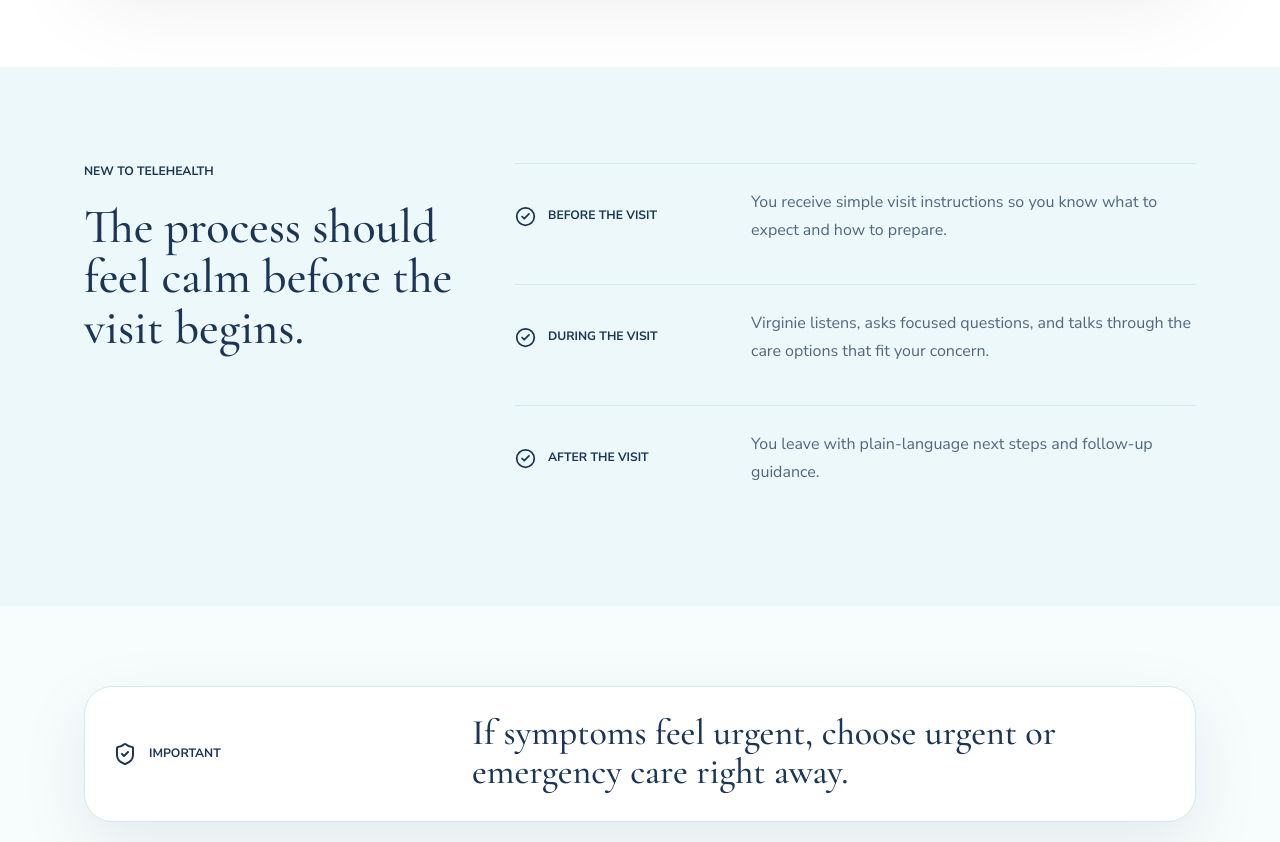
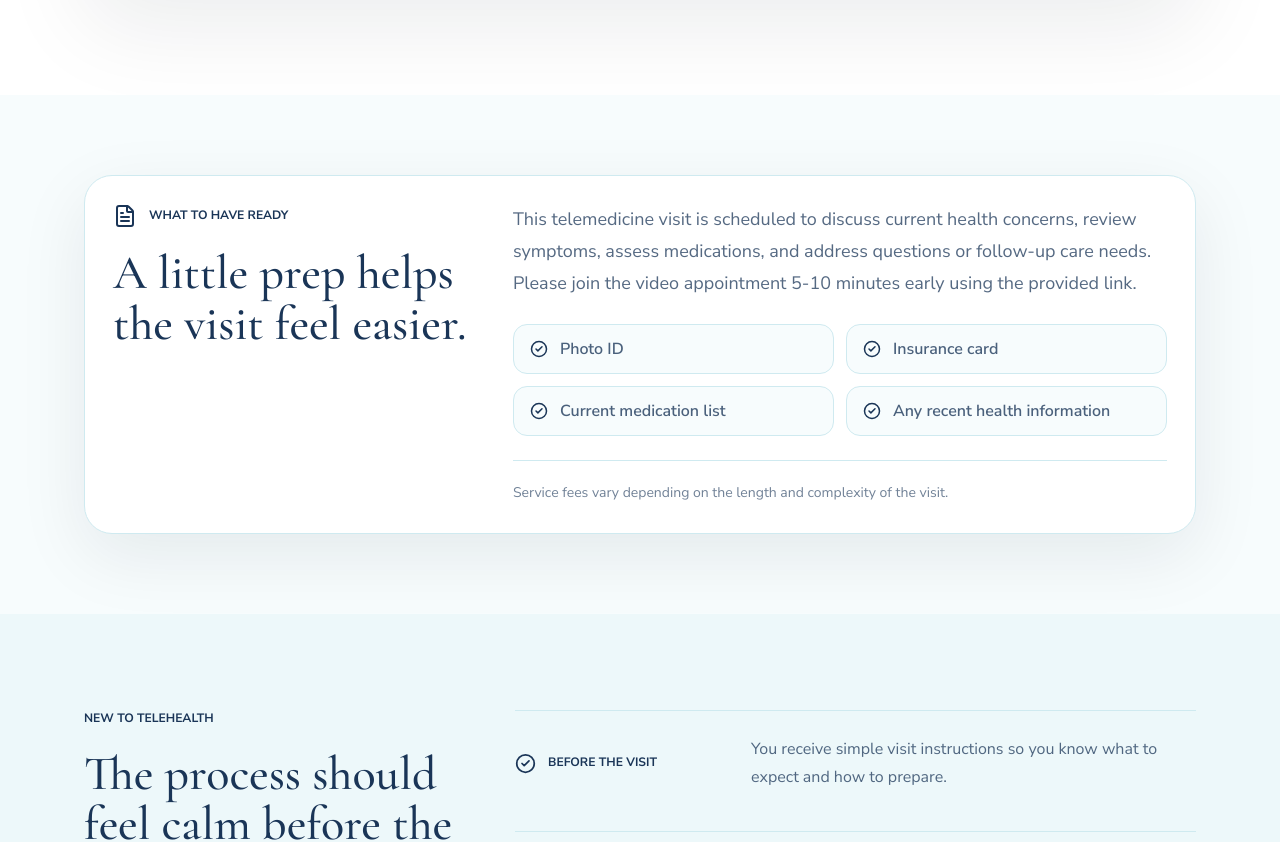
Before and after one commit to supertrens/premier-np-care, a Next.js app: page /how-it-works in a window 1280 px wide. Shown: the part 1266-2108 px from the top of the page. Built offline with nearby package versions, Linux system fonts and the light colour scheme; no server answers.

Commit message:
Add appointment preparation guidance

```diff
--- a/src/app/how-it-works/page.tsx
+++ b/src/app/how-it-works/page.tsx
@@ -3,6 +3,7 @@ import {
   CalendarCheck,
   CheckCircle2,
   ClipboardCheck,
+  FileText,
   ShieldCheck,
 } from "lucide-react";
 import { ButtonLink } from "@/components/button";
@@ -32,6 +33,13 @@ const reassuranceRows = [
     label: "After the visit",
     body: "You leave with plain-language next steps and follow-up guidance.",
   },
+];
+
+const appointmentPrepItems = [
+  "Photo ID",
+  "Insurance card",
+  "Current medication list",
+  "Any recent health information",
 ];
 
 export default function HowItWorksPage() {
@@ -125,6 +133,51 @@ export default function HowItWorksPage() {
         </Container>
       </Section>
 
+      <Section className="bg-porcelain py-20">
+        <Container>
+          <MotionReveal>
+            <div className="grid gap-8 rounded-[28px] border border-line bg-paper p-7 shadow-[0_22px_70px_rgba(7,28,42,0.08)] lg:grid-cols-[0.72fr_1.28fr] lg:items-start">
+              <div>
+                <div className="flex items-center gap-3 text-cobalt">
+                  <FileText aria-hidden="true" size={24} />
+                  <p className="label-caps">What to have ready</p>
+                </div>
+                <h2 className="mt-5 max-w-md font-display text-4xl font-medium leading-[1.06] text-ink md:text-5xl">
+                  A little prep helps the visit feel easier.
+                </h2>
+              </div>
+              <div>
+                <p className="text-lg leading-8 text-ink/74">
+                  This telemedicine visit is scheduled to discuss current
+                  health concerns, review symptoms, assess medications, and
+                  address questions or follow-up care needs. Please join the
+                  video appointment 5-10 minutes early using the provided link.
+                </p>
+                <div className="mt-6 grid gap-3 sm:grid-cols-2">
+                  {appointmentPrepItems.map((item) => (
+                    <div
+                      className="flex items-center gap-3 rounded-[14px] border border-line bg-porcelain px-4 py-3"
+                      key={item}
+                    >
+                      <CheckCircle2
+                        aria-hidden="true"
+                        className="shrink-0 text-cobalt"
+                        size={18}
+                      />
+                      <p className="font-semibold text-ink/78">{item}</p>
+                    </div>
+                  ))}
+                </div>
+                <p className="mt-6 border-t border-line pt-5 text-sm leading-6 text-ink/62">
+                  Service fees vary depending on the length and complexity of
+                  the visit.
+                </p>
+              </div>
+            </div>
+          </MotionReveal>
+        </Container>
+      </Section>
+
       <Section className="bg-mist py-24">
         <Container className="grid gap-12 lg:grid-cols-[0.72fr_1.28fr]">
           <MotionReveal>
--- a/src/lib/content.ts
+++ b/src/lib/content.ts
@@ -173,7 +173,7 @@ export const patientJourney = [
   {
     title: "Prepare",
     description:
-      "Receive simple visit instructions so you know how to prepare.",
+      "Join 5-10 minutes early and have your ID, insurance card, medication list, and recent health information ready.",
     icon: FileText,
   },
   {
```
